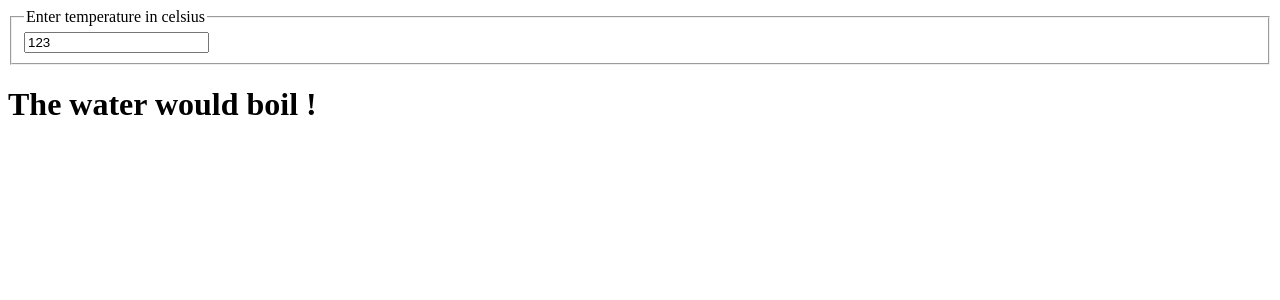
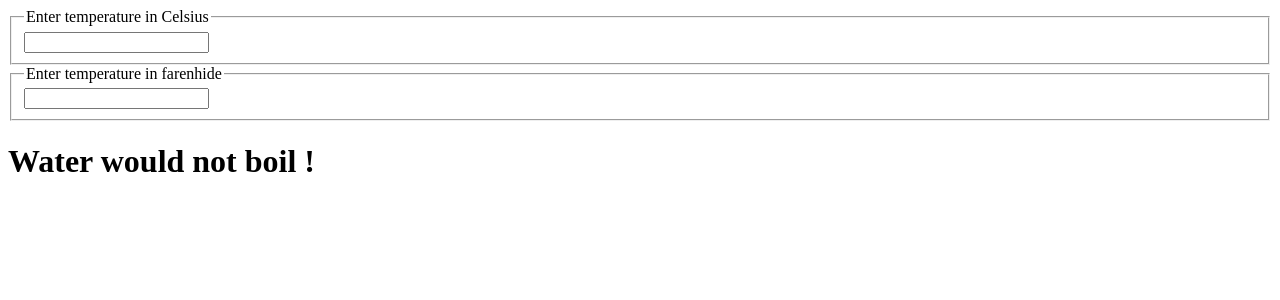
Before and after one commit to shahajalalweb/JS-React-learn, a React (Create React App) app: page / in a window 1280 px wide. Shown: the top 300 px of the page. Built offline with nearby package versions, Linux system fonts and the light colour scheme.

Commit message:
lifting added 2nd part

```diff
--- /dev/null
+++ b/src/component/TemparetureInput.js
@@ -0,0 +1,19 @@
+import React from "react";
+
+const scaleName = {
+    c: 'Celsius',
+    f: 'farenhide',
+};
+
+export default function TemperatureInput ({temperature, scale, onTemperatureChange}) {
+    return (
+        <fieldset>
+            <legend>Enter temperature in {scaleName[scale]}</legend>
+            <input
+                type="text"
+                value={temperature}
+                onChange={(e) => onTemperatureChange(e, scale)}
+            />
+        </fieldset>
+    );
+}
--- a/src/component/calculator.js
+++ b/src/component/calculator.js
@@ -1,28 +1,36 @@
 import React from "react";
 import BoilingVerdict from "./BoilingVerdict";
+import { convert, toCelsius, toFarenhide } from "./converter";
+import TemperatureInput from "./TemparetureInput";
 
 export default class Calculator extends React.Component {
-    state = {
-        temperature: '123',
-    };
-    onTemperatureChange = (e) => {
+    state = {temperature: '', scale: 'c'};
+
+    handleChange = (e, scale) => {
         this.setState({
             temperature: e.target.value,
+            scale,
         });
-    };
+    }
+    render(){
+        const {temperature, scale} = this.state;
 
-    render(){
-        const {temperature} = this.state;
+        const celsius = scale === 'f' ? convert(temperature, toCelsius) : temperature;
+        const farenhide = scale === 'c'? convert(temperature, toFarenhide) : temperature;
+
         return (
             <div>
-                <fieldset>
-                    <legend>Enter temperature in celsius</legend>
-                    <input
-                        type="text"
-                        value={this.state.temperature}
-                        onChange={this.onTemperatureChange}
-                    />
-                </fieldset>
+                <TemperatureInput
+                    scale="c"
+                    temperature={celsius}
+                    onTemperatureChange={this.handleChange}
+                />
+
+                <TemperatureInput
+                    scale="f"
+                    temperature={farenhide}
+                    onTemperatureChange={this.handleChange}
+                />
                 <BoilingVerdict celsius={parseFloat(temperature)} />
             </div>
         );
--- /dev/null
+++ b/src/component/converter.js
@@ -0,0 +1,16 @@
+export function toCelsius(farenhide){
+    return ((farenhide - 32) * 5) / 9;
+}
+export function toFarenhide(celsius) {
+    return (celsius * 9) / 5 + 32;
+}
+
+export function convert(temperature, convertTo){
+    const input = parseFloat(temperature);
+    if(Number.isNaN(input)){
+        return '';
+    }
+    const output = convertTo(input);
+    const rounded = Math.round(output * 1000) / 1000;
+    return rounded.toString();
+}
```
